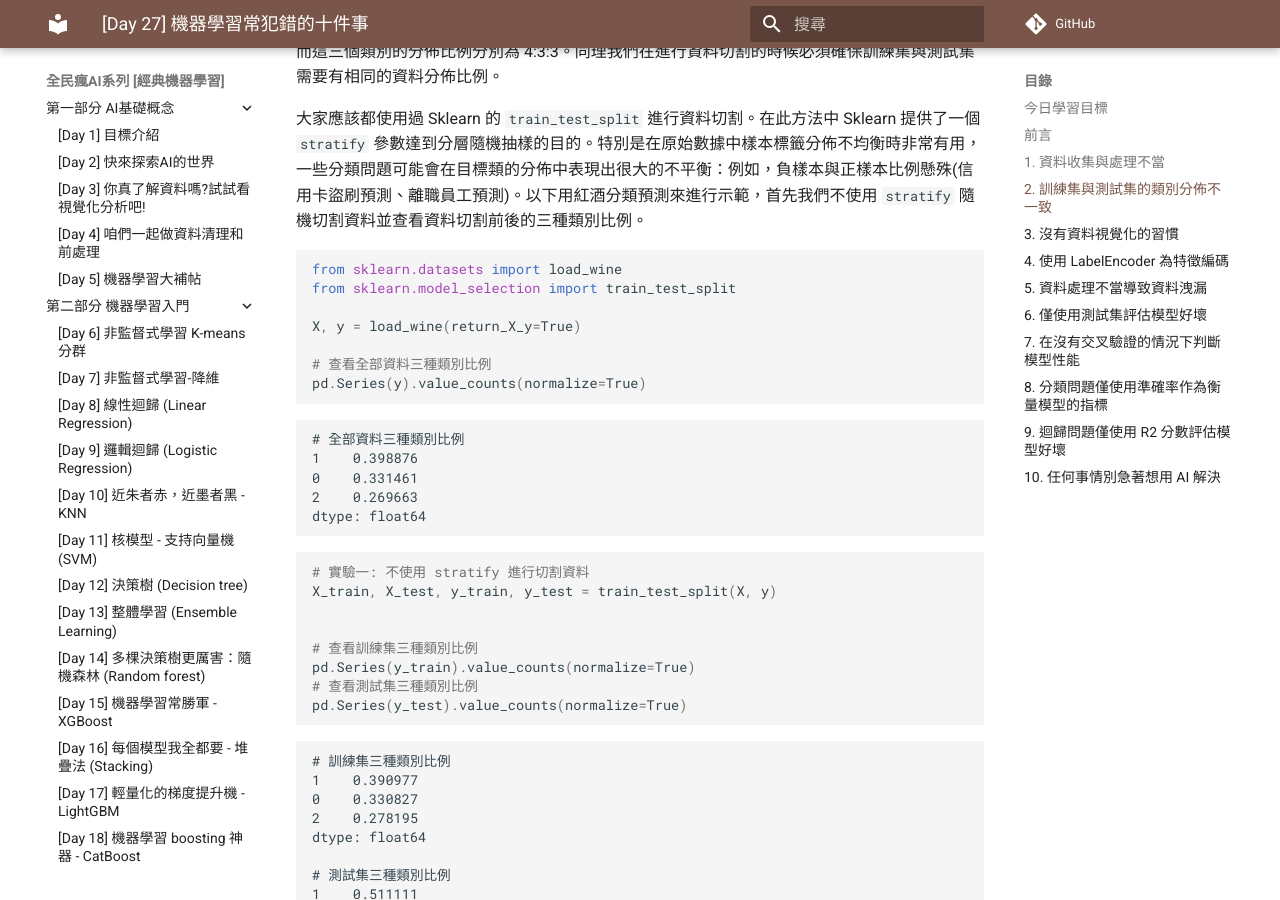
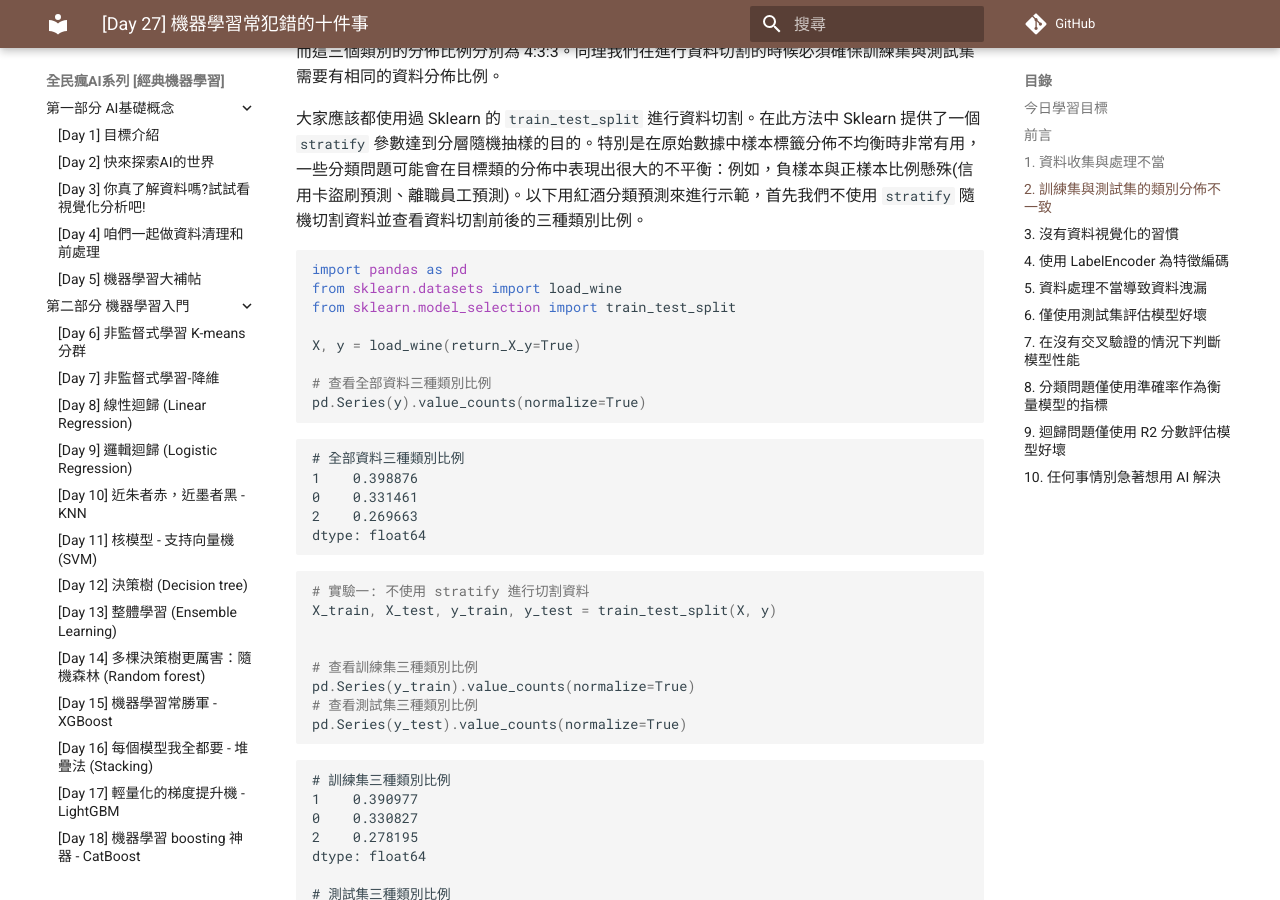
Before and after one commit to andy6804tw/crazyai-ml, an MkDocs documentation site: the page built from docs/27.機器學習常犯錯的十件事/README.md, in a window 1280 px wide and 900 px high, scrolled down 1572 px. Built offline with MkDocs 1.6.1 and Material for MkDocs 9.7.7, drawn with Linux system fonts in a browser that asks for light colours; nearby versions of some CDN libraries; comment, search, counter and statistics services are not loaded.

Commit message:
modify material

````diff
--- a/docs/27.機器學習常犯錯的十件事/README.md
+++ b/docs/27.機器學習常犯錯的十件事/README.md
@@ -37,6 +37,7 @@
 大家應該都使用過 Sklearn 的 `train_test_split` 進行資料切割。在此方法中 Sklearn 提供了一個 `stratify` 參數達到分層隨機抽樣的目的。特別是在原始數據中樣本標籤分佈不均衡時非常有用，一些分類問題可能會在目標類的分佈中表現出很大的不平衡：例如，負樣本與正樣本比例懸殊(信用卡盜刷預測、離職員工預測)。以下用紅酒分類預測來進行示範，首先我們不使用 `stratify` 隨機切割資料並查看資料切割前後的三種類別比例。
 
 ```py
+import pandas as pd
 from sklearn.datasets import load_wine
 from sklearn.model_selection import train_test_split
 
````
